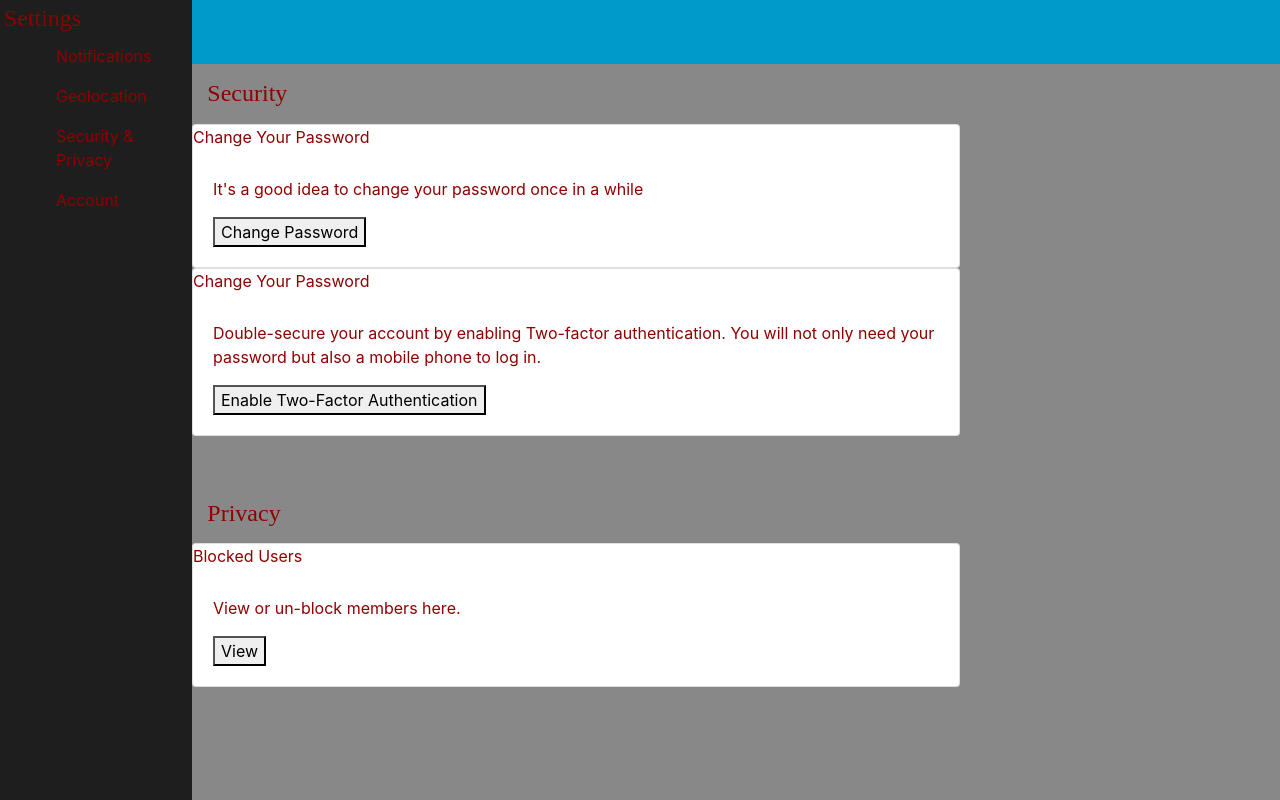
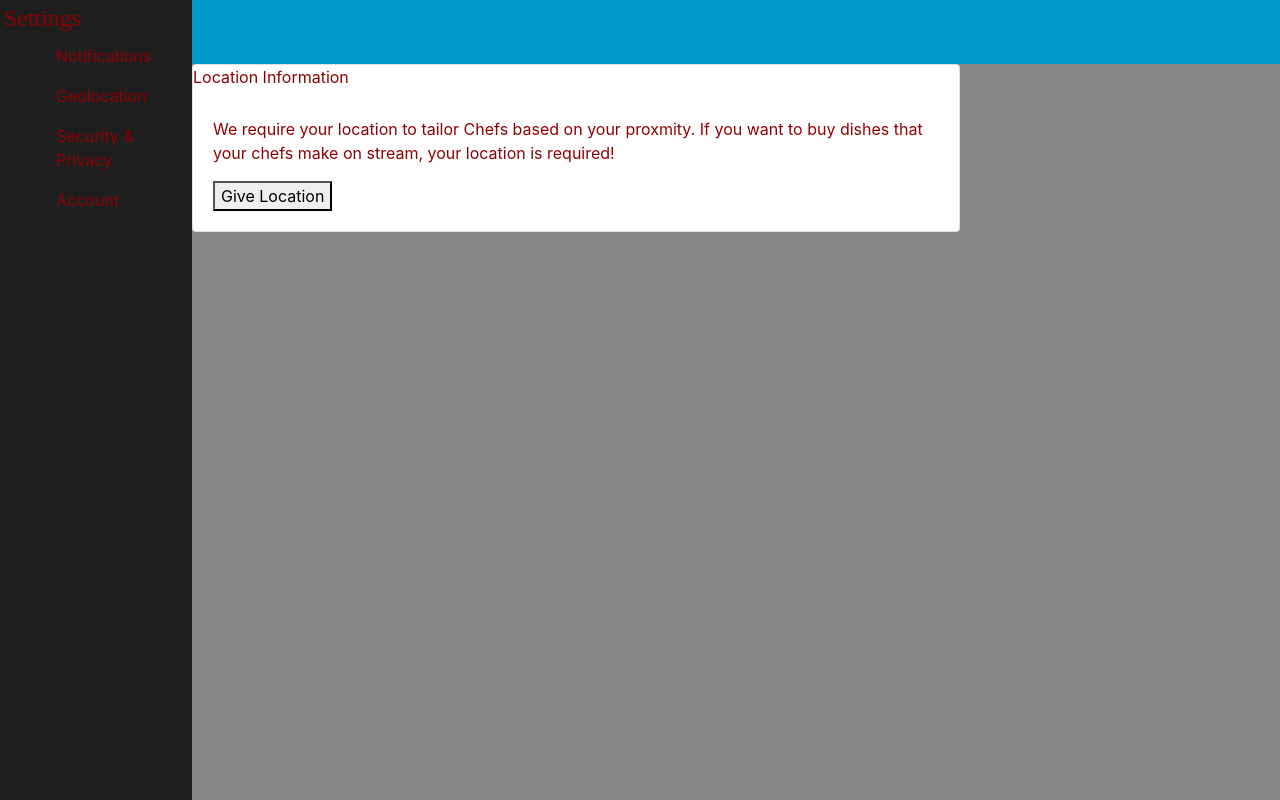
Before and after one commit to adam-verma/FoodFeed, a React (Create React App) app in the folder client/: page /settings in a window 1280 px wide. Built offline with nearby package versions, Linux system fonts and the light colour scheme.

Commit message:
Added basic geolocation code for the front. Based on cards. Going to work the API next.

```diff
--- a/client/src/components/SettingsGroup/account.js
+++ b/client/src/components/SettingsGroup/account.js
@@ -1,16 +1,21 @@
 import React from "react";
 
 
-const Account = (props) =>{
+const Account = (props) =>(
 
 
+<>
+    <div className = "card security-security">
+        <label>Delete Account</label>
+        <div class="card-body">
+            <p>WARNING: Once do you this, you cannot get your information back.</p>
+            <button className = "security-btn" type = "button">Delete My Account</button>
+        </div>
+    </div>
+</>
 
 
-
-
-
-
-}
+)
 
 
 
--- a/client/src/components/SettingsGroup/geolocation.js
+++ b/client/src/components/SettingsGroup/geolocation.js
@@ -1,16 +1,23 @@
 import React from "react";
 
 
-const Geolocation = (props) =>{
+const Geolocation = (props) =>(
+    <>
+        <div className = "card security-security">
+            <label>Location Information</label>
+            <div class="card-body">
+                <p>We require your location to tailor Chefs based on your proxmity. If you want to buy dishes that your chefs make on stream, your location is required!</p>
+
+                <button className = "security-btn" type = "button">Give Location</button>
+            </div>
+        </div>
+    </>
 
 
 
 
 
-
-
-
-}
+)
 
 
 
--- a/client/src/pages/settings.js
+++ b/client/src/pages/settings.js
@@ -15,7 +15,7 @@ import MongooseData from "mongoose";
 
 
 const Settings = (props) => {
-    const [component, setComponent] = useState("Securiprivacy");
+    const [component, setComponent] = useState("Geolocation");
     const [results, setResults] = useState([]);
 
     const exampleChefs = ["Murphy","21 Savage", "23 Savage", "Joe Mama"];
```
